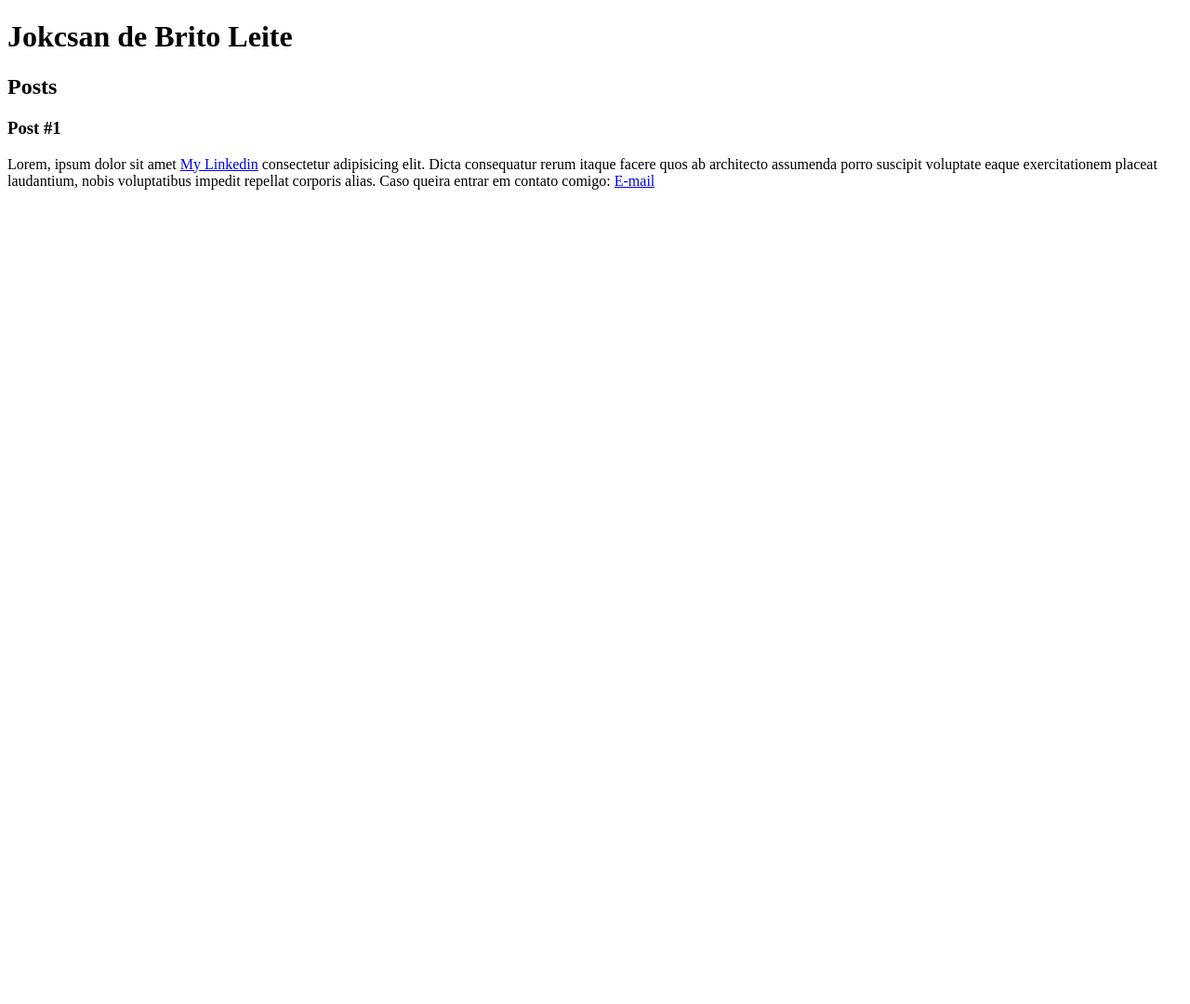
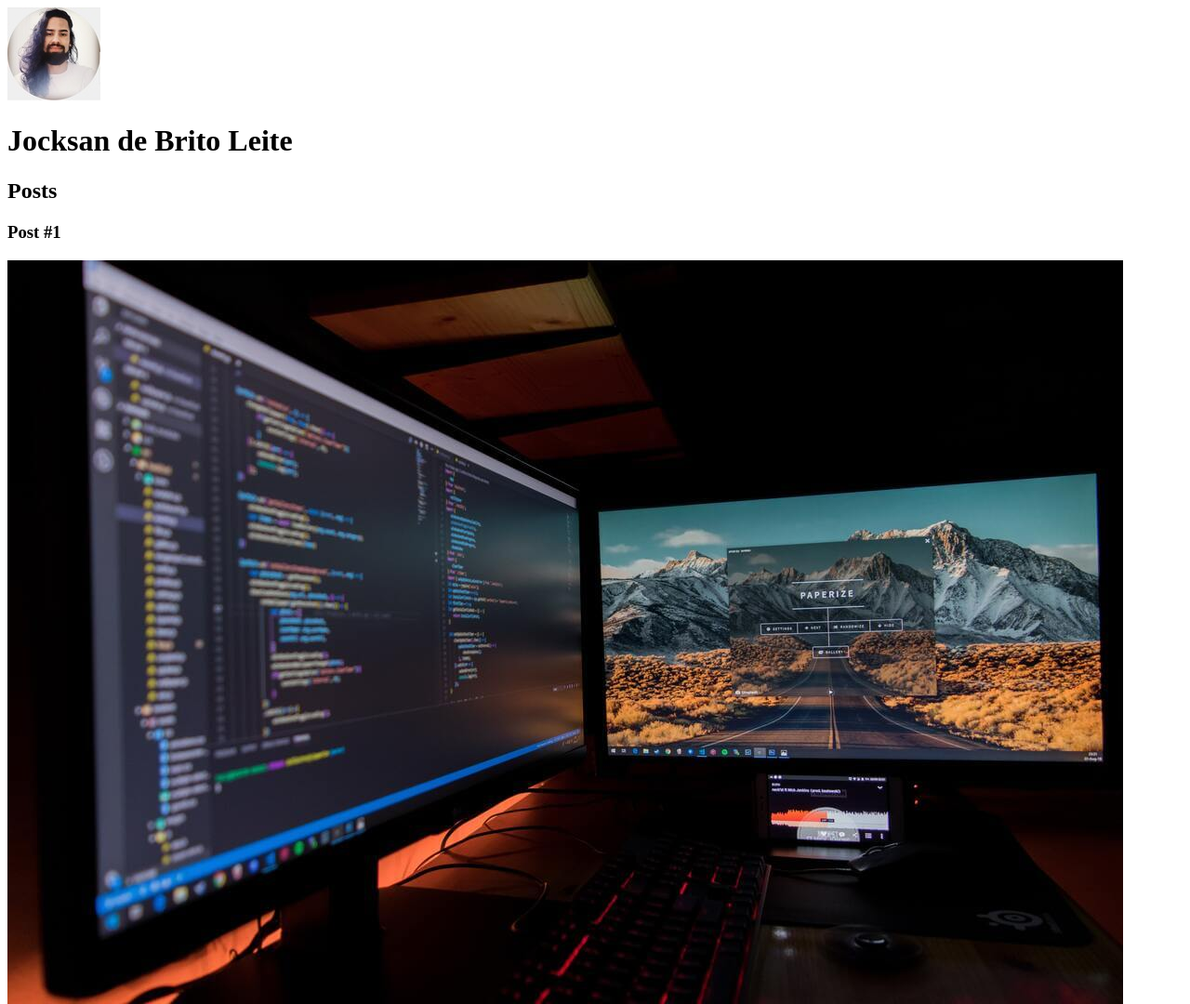
Before and after one commit to JocksanBrito/Spread_Bootcamp_Dio, a plain HTML site: page html-5-css3/index.html in a window 1280 px wide. Shown: the top 1080 px of the page at 93% size. Before the commit the page ends 800 px from the top, so only its background shows below. Drawn offline with Linux system fonts and the light colour scheme.

Commit message:
How to insert images on your website

```diff
--- a/html-5-css3/index.html
+++ b/html-5-css3/index.html
@@ -9,9 +9,9 @@
 </head>
 
 <body>
-
   <header>
-    <h1>Jokcsan de Brito Leite</h1>
+    <img src="/html-5-css3/jocksan.jpeg" alt="Imagem do rosto do Jocksan">
+    <h1>Jocksan de Brito Leite</h1>
   </header>
   <section>
     <header>
@@ -21,7 +21,9 @@
       <header>
       </header>
       <h3>Post #1</h3>
-      <p>Lorem, ipsum dolor sit amet <a href="https://www.linkedin.com/in/jocksan-brito/" target="_blank">My
+      <img src="/html-5-css3/postagem-1.jpeg" alt="Editor de texto contendo código">
+      <p>Lorem, ipsum dolor sit amet <a width="500px" href="https://www.linkedin.com/in/jocksan-brito/"
+          target="_blank">My
           Linkedin</a> consectetur
         adipisicing elit. Dicta consequatur rerum itaque facere quos ab
         architecto assumenda porro suscipit voluptate eaque exercitationem placeat laudantium, nobis voluptatibus
```
Also changed, not shown: html-5-css3/jocksan.jpeg (added), html-5-css3/postagem-1.jpeg (added), 1 other file.
